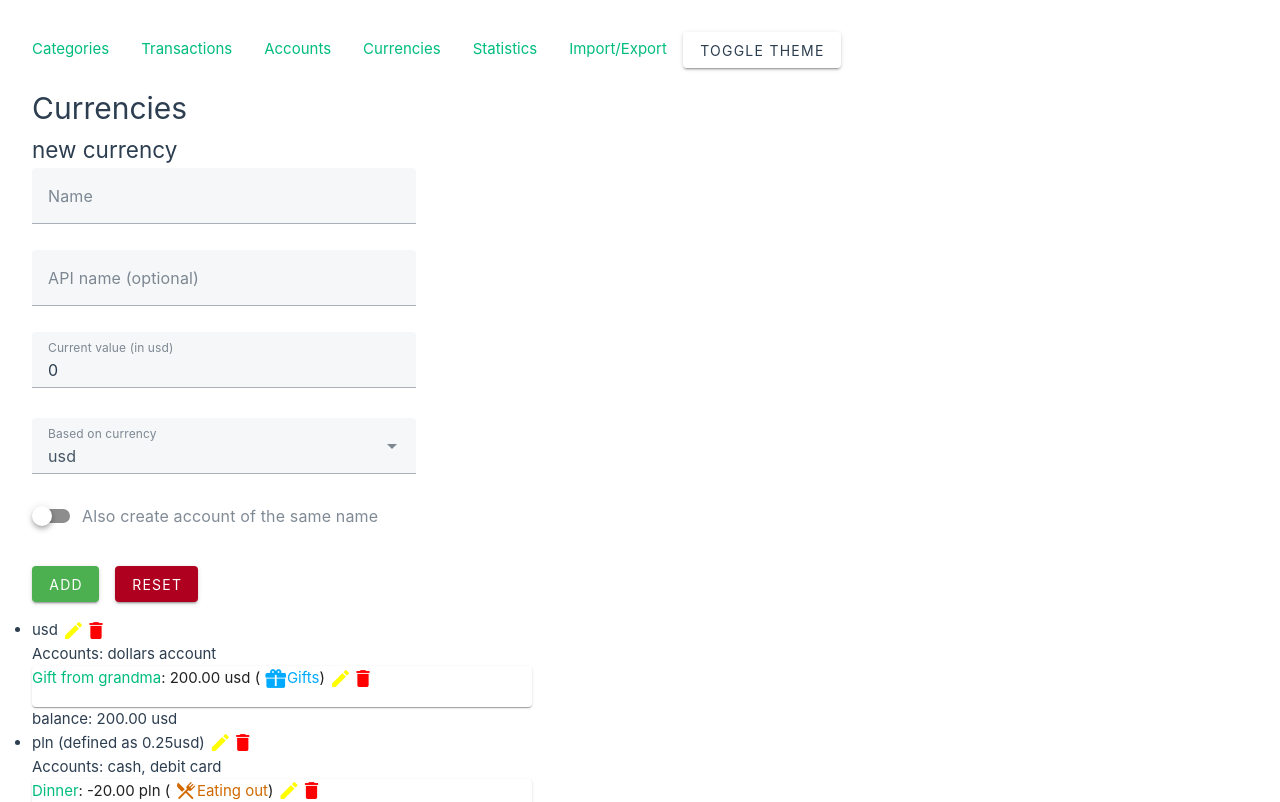
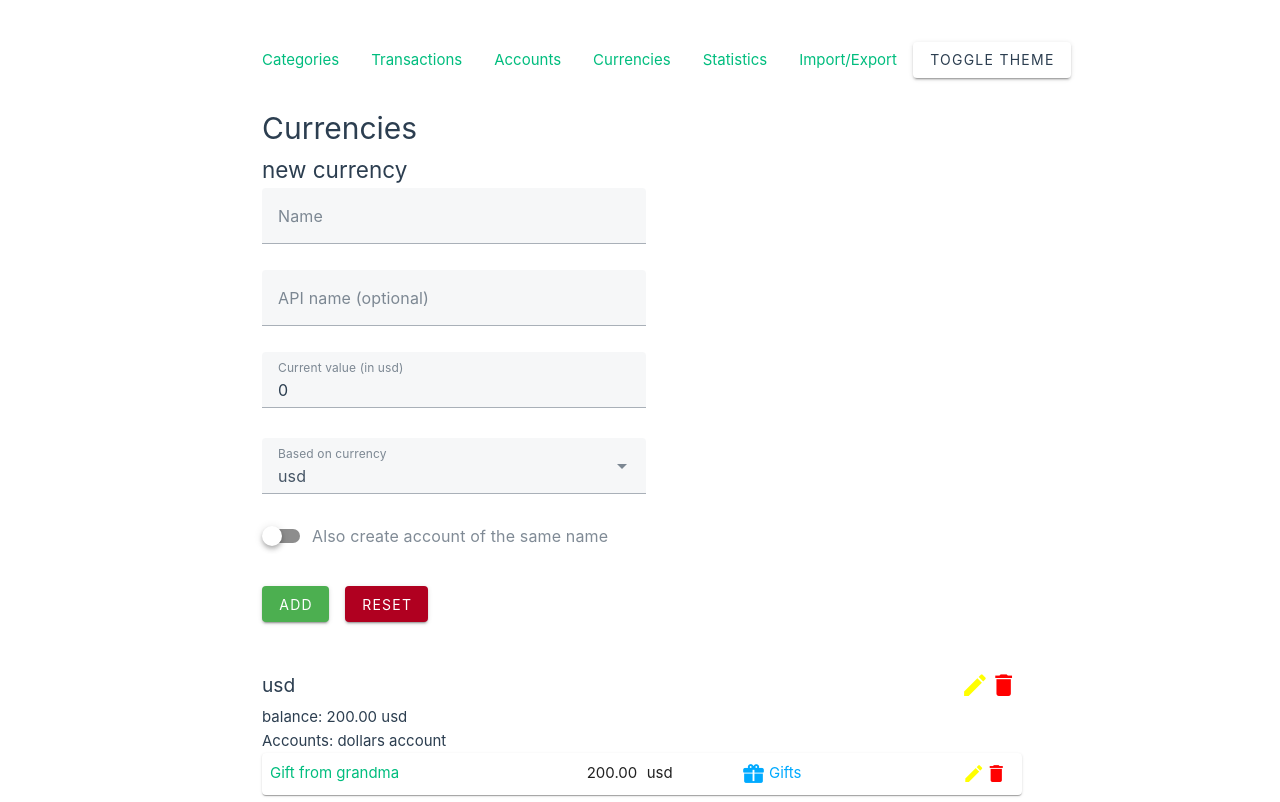
Before and after one commit to FilipTarajko/finance-manager, a Vue app: page /currencies in a window 1280 px wide. Shown: the top 802 px of the page. Built offline with nearby package versions, Linux system fonts and the light colour scheme.

Commit message:
Update several UI layouts

```diff
--- a/src/App.vue
+++ b/src/App.vue
@@ -5,7 +5,7 @@ const themeStore = useThemeStore()
 </script>
 
 <template>
-  <nav class="mb-4">
+  <nav class="mb-4" style="display: flex; flex-direction: row; justify-content: space-between; align-items: baseline;">
     <RouterLink class="routerLink routerLink--left" :to="{ name: 'categories' }">Categories</RouterLink>
     <RouterLink class="routerLink" :to="{ name: 'transactions' }">Transactions</RouterLink>
     <RouterLink class="routerLink" :to="{ name: 'accounts' }">Accounts</RouterLink>
--- a/src/assets/main.css
+++ b/src/assets/main.css
@@ -1,7 +1,7 @@
 @import './base.css';
 
 #app {
-  max-width: 1280px;
+  max-width: 820px;
   margin: 0 auto;
   padding: 2rem;
   font-weight: normal;
--- a/src/components/Accounts/AccountComponent.vue
+++ b/src/components/Accounts/AccountComponent.vue
@@ -26,7 +26,14 @@ const balance = computed(() => {
 </script>
 
 <template>
-  {{ account }}
+  <div class="mt-12" style="font-size: 1.2rem; display: flex; flex-direction: row; justify-content: space-between;">
+    <div>
+      {{ account.name }}
+      - balance:
+      {{ balance }}
+      {{ currenciesStore.getCurrencyNameByAccount(account) }}
+    </div>
+    <div>
       <v-icon
         @click="showAccountDialog(account)"
         class="edit-button"
@@ -41,7 +48,8 @@ const balance = computed(() => {
         :style="'color: ' + (accountsStore.accounts.length != 1 ? 'red' : 'gray')"
         :disabled="accountsStore.accounts.length == 1"
       />
-  <br>
+    </div>
+  </div>
   <v-btn
     v-if="accountsStore.default_account_id == account.id"
     class="mb-1"
@@ -61,7 +69,4 @@ const balance = computed(() => {
     :transactions="transactions"
     >
   </TransactionList>
-  balance:
-  {{ balance }}
-  {{ currenciesStore.getCurrencyNameByAccount(account) }}
 </template>
--- a/src/components/Categories/CategoryComponent.vue
+++ b/src/components/Categories/CategoryComponent.vue
@@ -12,22 +12,27 @@ defineProps<{
 
 
 <template>
-  <RouterLink :to="'/categories/' + category.id">{{ category.name }}</RouterLink>
-  <v-icon
+  <div style="display: flex; flex-direction: row;">
+  <div style="width: 25ch;">
+    <v-icon
     :icon="category.icon"
     :color="category.color"
-  />
-  <v-icon
+    /> <RouterLink :to="'/categories/' + category.id">{{ category.name }}</RouterLink>
+  </div>
+  <div style="width: 6ch;">
+    <v-icon
     @click="showDialog(category)"
     class="edit-button"
     icon="mdi-pencil"
     aria-label="edit category"
     style="color: yellow"
-  />
-  <v-icon
+    />
+    <v-icon
     @click="categoriesStore.deleteCategory(category)"
     icon="mdi-delete"
     aria-label="delete category"
     style="color: red"
-  />
+    />
+  </div>
+</div>
 </template>
--- a/src/components/Currencies/CurrencyComponent.vue
+++ b/src/components/Currencies/CurrencyComponent.vue
@@ -30,6 +30,8 @@ const balance = computed(() => {
 
 
 <template>
+  <div class="mt-12 mb-1" style="font-size: 1.2rem; display: flex; flex-direction: row;">
+    <div style="width: 92%;">
     {{ currency.name }}
     <template v-if="currency.api_name != ''">
       (api name: {{ currency.api_name }})
@@ -47,6 +49,8 @@ const balance = computed(() => {
       currenciesStore.getCurrencyById(currency.base_currency_id)!.name}})
       </template>
     </template>
+    </div>
+    <div style="width: 8%; text-align: right;">
       <v-icon
         @click="showCurrencyDialog(currency)"
         class="edit-button"
@@ -61,7 +65,13 @@ const balance = computed(() => {
         :style="'color: ' + (currenciesStore.currencies.length != 1 ? 'red' : 'gray')"
         :disabled="currenciesStore.currencies.length == 1"
       />
-  <br>Accounts: {{ currenciesStore.getAccountNamesByCurrency(currency).join(", ") || '-' }}
+    </div>
+  </div>
+  balance:
+  {{ balance }}
+  {{ currency.name }}
+  <br>
+  Accounts: {{ currenciesStore.getAccountNamesByCurrency(currency).join(", ") || '-' }}
   <br>
   <!-- <v-btn
     v-if="currenciesStore.default_currency_id == currency.id"
@@ -82,7 +92,4 @@ const balance = computed(() => {
     :transactions="transactions"
   >
   </TransactionList>
-  balance:
-  {{ balance }}
-  {{ currency.name }}
 </template>
--- a/src/components/Currencies/CurrencyForm.vue
+++ b/src/components/Currencies/CurrencyForm.vue
@@ -50,7 +50,7 @@ const mustBeExistingCurrencyId = (value: number) =>
 const rules = {
   name: {
     required,
-    maxLength: maxLength(20),
+    maxLength: maxLength(8),
     mustBeUniqueCurrencyName: helpers.withMessage('Must be unique', mustBeUniqueCurrencyName),
     mustBeUniqueAccountName: helpers.withMessage('There is already an account of this name', canCreateAccountOfThisName)
   },
--- a/src/components/Transactions/TransactionComponent.vue
+++ b/src/components/Transactions/TransactionComponent.vue
@@ -15,25 +15,27 @@ const currenciesStore = useCurrenciesStore();
 
 
 <template>
-  <RouterLink :to="{ name: 'transaction', params: { transactionId: transaction.id } }">
-    {{ transaction.name }}
-  </RouterLink>:
-  {{ transaction.amount.toFixed(2) }}
-  {{ currenciesStore.getCurrencyNameByTransaction(transaction) }} (
-  <span :style="{ color: transaction.categoryData.color }">
-    <v-icon :icon="transaction.categoryData.icon" />{{ transaction.categoryData.name }} </span>)
-  <v-icon
-    @click="showDialog(transaction)"
-    class="edit-button"
-    icon="mdi-pencil"
-    aria-label="edit transaction"
-    style="color: yellow"
-  />
-  <v-icon
-    icon="mdi-delete"
-    class="remove-button"
-    style="color: red"
-    aria-label="delete transaction"
-    @click="categoriesStore.deleteTransaction(transaction)"
-  ></v-icon>
+  <div style="display: flex; flex-direction: row;">
+    <div style="width: 25%;">
+      <RouterLink :to="{ name: 'transaction', params: { transactionId: transaction.id } }">
+        {{ transaction.name }}
+      </RouterLink>
+    </div>
+    <div style="width: 25%; margin-right: 1ch; text-align: right;">
+      {{ transaction.amount.toFixed(2) }}
+    </div>
+    <div style="width: 13%;">
+      {{ currenciesStore.getCurrencyNameByTransaction(transaction) }}
+    </div>
+    <div style="width: 30%;">
+      <span :style="{ color: transaction.categoryData.color }">
+        <v-icon :icon="transaction.categoryData.icon" /> {{ transaction.categoryData.name }} </span>
+    </div>
+    <div style="width: 7%;">
+      <v-icon @click="showDialog(transaction)" class="edit-button" icon="mdi-pencil" aria-label="edit transaction"
+        style="color: yellow" />
+      <v-icon icon="mdi-delete" class="remove-button" style="color: red" aria-label="delete transaction"
+        @click="categoriesStore.deleteTransaction(transaction)"></v-icon>
+    </div>
+  </div>
 </template>
--- a/src/components/Transactions/TransactionList.vue
+++ b/src/components/Transactions/TransactionList.vue
@@ -5,7 +5,6 @@ import { computed } from 'vue';
 
 const height_limit = 300
 const height_per_transaction = 25.5
-const height_after_last_transaction = 15
 
 const props = defineProps<{
   showDialog: Function,
@@ -13,7 +12,7 @@ const props = defineProps<{
 }>()
 
 const height_for_all_transactions = computed(() => {
-  return props.transactions.length * height_per_transaction + height_after_last_transaction;
+  return props.transactions.length * height_per_transaction;
 })
 
 const height = computed(() => {
@@ -28,16 +27,10 @@ const height = computed(() => {
 <template>
   <template v-if="transactions.length">
 
-    <v-card width="500">
-      <v-virtual-scroll
-        :height="height"
-        :items="transactions"
-      >
+    <v-card width="760" style="padding: 0.5rem;">
+      <v-virtual-scroll :height="height" :items="transactions">
         <template v-slot:default="{ item }">
-          <TransactionComponent
-            :transaction=item
-            :showDialog=showDialog
-          ></TransactionComponent>
+          <TransactionComponent :transaction=item :showDialog=showDialog></TransactionComponent>
         </template>
       </v-virtual-scroll>
     </v-card>
--- a/src/views/AccountsView.vue
+++ b/src/views/AccountsView.vue
@@ -23,8 +23,7 @@ function showAccountDialog(account: Account) {
 <template>
   <h1>Accounts</h1>
   <AccountForm></AccountForm>
-  <ul>
-    <li
+  <div
     v-for="account in accountsStore.accounts"
     :key="account.id"
   >
@@ -33,8 +32,7 @@ function showAccountDialog(account: Account) {
       :showTransactionDialog="showTransactionDialog"
       :showAccountDialog="showAccountDialog"
     ></AccountComponent>
-    </li>
-  </ul>
+  </div>
   <AccountEditDialog
     v-model=isAccountDialogShown
     :editedAccount="dialogAccount"
--- a/src/views/CategoriesView.vue
+++ b/src/views/CategoriesView.vue
@@ -21,8 +21,8 @@ function showDialog(category: Category) {
     <h1>Categories</h1>
     <CategoryForm></CategoryForm>
     <h2>categories list</h2>
-    <ul v-if="categoriesStore.categories.length > 0">
-      <li
+    <div v-if="categoriesStore.categories.length > 0">
+      <div
         v-for="category of categoriesStore.categories"
         :key="category.id"
         :style="{ color: category.color, 'list-style': 'none' }"
@@ -31,8 +31,8 @@ function showDialog(category: Category) {
           :category="category"
           :showDialog="showDialog"
         ></CategoryComponent>
-      </li>
-    </ul>
+      </div>
+    </div>
     <div v-else>
       There are no categories
     </div>
--- a/src/views/CurrenciesView.vue
+++ b/src/views/CurrenciesView.vue
@@ -30,8 +30,7 @@ const { isTransactionDialogShown, dialogTransaction, showTransactionDialog } = u
 <template>
   <h1>Currencies</h1>
   <CurrencyForm></CurrencyForm>
-  <ul>
-    <li
+  <div
     v-for="currency in currenciesStore.currencies"
     :key="currency.id"
   >
@@ -40,8 +39,7 @@ const { isTransactionDialogShown, dialogTransaction, showTransactionDialog } = u
       :showCurrencyDialog="showCurrencyDialog"
       :showTransactionDialog="showTransactionDialog"
     ></CurrencyComponent>
-    </li>
-  </ul>
+  </div>
   <CurrencyEditDialog
     v-model=isCurrencyDialogShown
     :editedCurrency="dialogCurrency"
```
Also changed, not shown: 1 other file (tests, documents, lock files or other folders). Lines whose indentation alone changed are shown as unchanged.
